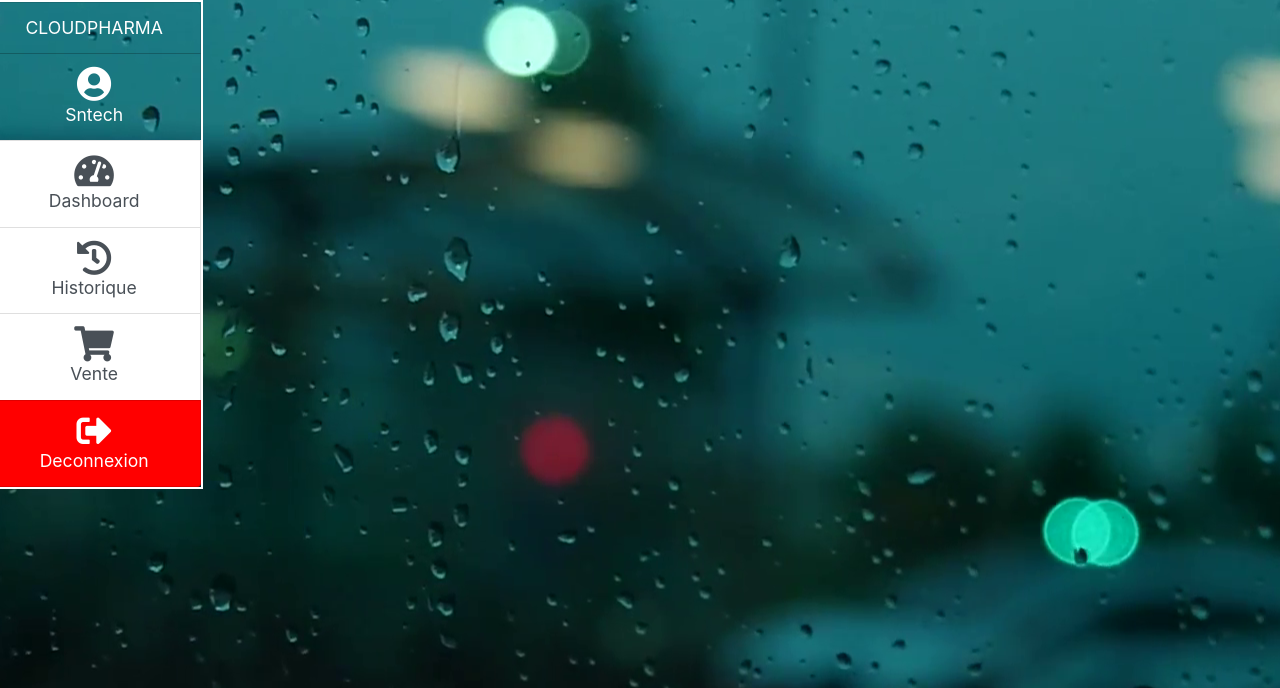
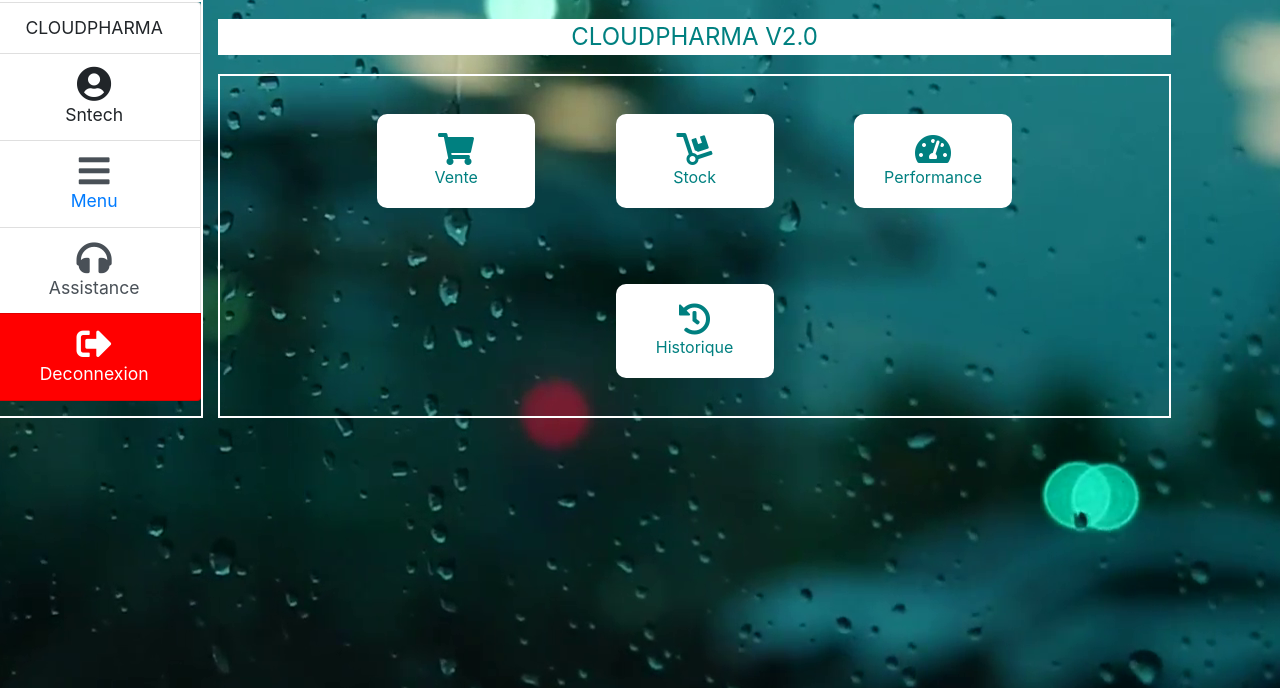
Before and after one commit to magor2017/sntechcloudpharma, a Django app: page /vendeur/accueil/ in a window 1280 px wide. Shown: the top 688 px of the page. Run offline with Django 3.2, Linux system fonts and the light colour scheme; some libraries are stand-ins or nearby versions.

Commit message:
first commit

```diff
--- a/vendeur/static/vendeur/css/style.css
+++ b/vendeur/static/vendeur/css/style.css
@@ -17,6 +17,23 @@ body{
     background-color: blue;
     color:white;
 }
-#menu i{
+#menu i,#accueil i{
     display:block;
 }
+#accueil{
+    border:2px solid white;
+    text-align: center;
+
+}
+#accueil > div{
+    display:inline-block;
+    color:teal;
+    width:20%;
+    background-color: rgba(255, 255, 255, 1);
+    margin:4%;
+    text-align: center;
+    border-radius: 10px 10px;
+    padding:2%;
+    cursor:pointer;
+
+}
--- a/vendeur/templates/vendeur/accueil.html
+++ b/vendeur/templates/vendeur/accueil.html
@@ -1,21 +1,24 @@
 {% extends 'vendeur/base.html'%}
 {% block content %}
-    <div class="row">
-        <div class="col-lg-2 col-md-2 col-xs-2 col-sm-2" id="menu" >
-
-            <ul class="list-group">
-                <li style="background-color: transparent;color:white" class="list-group-item">CLOUDPHARMA</li>
-                <li style="background-color: transparent;color:white" class="list-group-item"><i class="fas fa-user-circle fa-2x"></i><span>Sntech</span></li>
-                <li class="list-group-item list-group-item-action" href="#"><i class="fas fa-tachometer-alt fa-2x"></i><span>Dashboard</span></li>
-                <li class="list-group-item list-group-item-action" href="#">
-                    <i class="fas fa-history fa-2x"></i>
-                    <span>Historique</span>
-                </li>
-                <li class="list-group-item list-group-item-action"><i class="fas fa-shopping-cart fa-2x"></i><span>Vente</span></li>
-                <li style="background-color: red;color:white" class="list-group-item list-group-item-action"><i class="fas fa-sign-out-alt fa-2x"></i><span>Deconnexion</span></li>
-            </ul>
-
+    <div style="background-color:white;color:teal;margin-top:2%;margin-bottom: 2%;font-size:1.5em;text-align:center">
+        CLOUDPHARMA V2.0
+    </div>
+    <div id="accueil" class="" style="border:2px solid white">
+        <div class="col-lg-2 col-md-2 col-xs-2 col-sm-2">
+            <i class="fas fa-shopping-cart fa-2x"></i>
+            <span>Vente</span>
         </div>
-        <div class="col-lg-9 col-md-9 col-xs-9 col-sm-9"></div>
+        <div class="col-lg-2 col-md-2 col-xs-2 col-sm-2">
+            <i class="fas fa-dolly fa-2x"></i>
+            <span>Stock</span>
+        </div>
+        <div class="col-lg-2 col-md-2 col-xs-2 col-sm-2">
+            <i class="fas fa-tachometer-alt fa-2x"></i>
+            <span>Performance</span>
+        </div>
+        <div class="col-lg-2 col-md-2 col-xs-2 col-sm-2">
+            <i class="fas fa-history fa-2x"></i>
+            <span>Historique</span>
+        </div>
     </div>
 {% endblock %}
--- a/vendeur/templates/vendeur/base.html
+++ b/vendeur/templates/vendeur/base.html
@@ -12,7 +12,27 @@
     <!--<script src="main.js"></script>-->
 </head>
 <body>
-    {% block content %}
-    {% endblock%}
+        <div class="row">
+                <div class="col-lg-2 col-md-2 col-xs-2 col-sm-2" id="menu" >
+
+                    <ul class="list-group">
+                        <li style="" class="list-group-item">CLOUDPHARMA</li>
+                        <li style="" class="list-group-item"><i class="fas fa-user-circle fa-2x"></i><span>Sntech</span></li>
+                        <li class="list-group-item list-group-item-action" href="#"><i class="fas fa-bars fa-2x"></i><a href="{% url 'vendeur:accueil'%}">Menu</a></li>
+                        <li class="list-group-item list-group-item-action" href="#">
+                            <i class="fas fa-headphones fa-2x"></i>
+                            <span>Assistance</span>
+                        </li>
+                        <!--<li class="list-group-item list-group-item-action"><i class="fas fa-shopping-cart fa-2x"></i><span>Vente</span></li>-->
+                        <li style="background-color: red;color:white" class="list-group-item list-group-item-action"><i class="fas fa-sign-out-alt fa-2x"></i><span>Deconnexion</span></li>
+                    </ul>
+
+                </div>
+                <div class="col-lg-9 col-md-9 col-xs-9 col-sm-9">
+                        {% block content %}
+                        {% endblock%}
+                </div>
+            </div>
+
 </body>
 </html>
```
Also changed, not shown: README.md (added).
